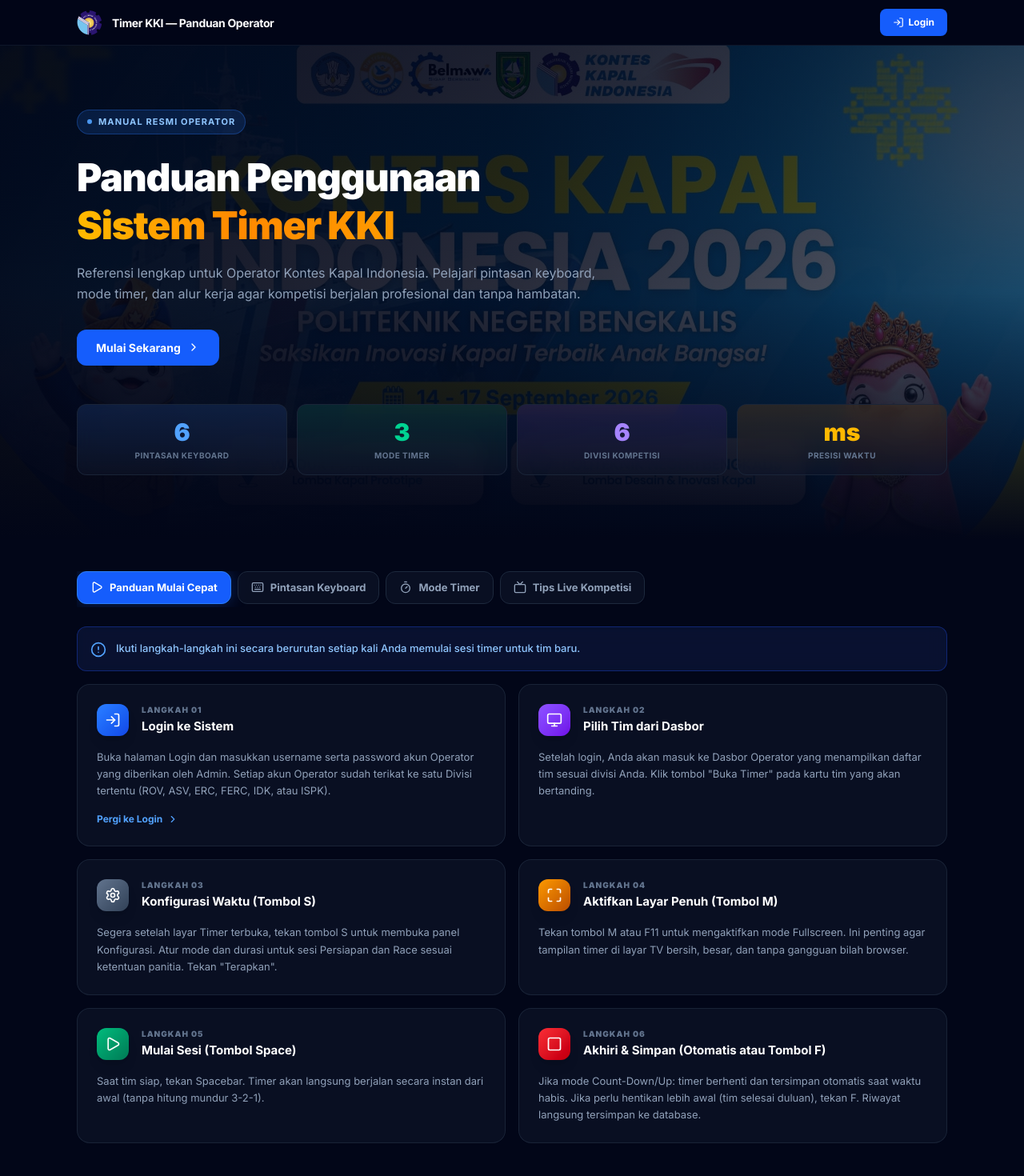
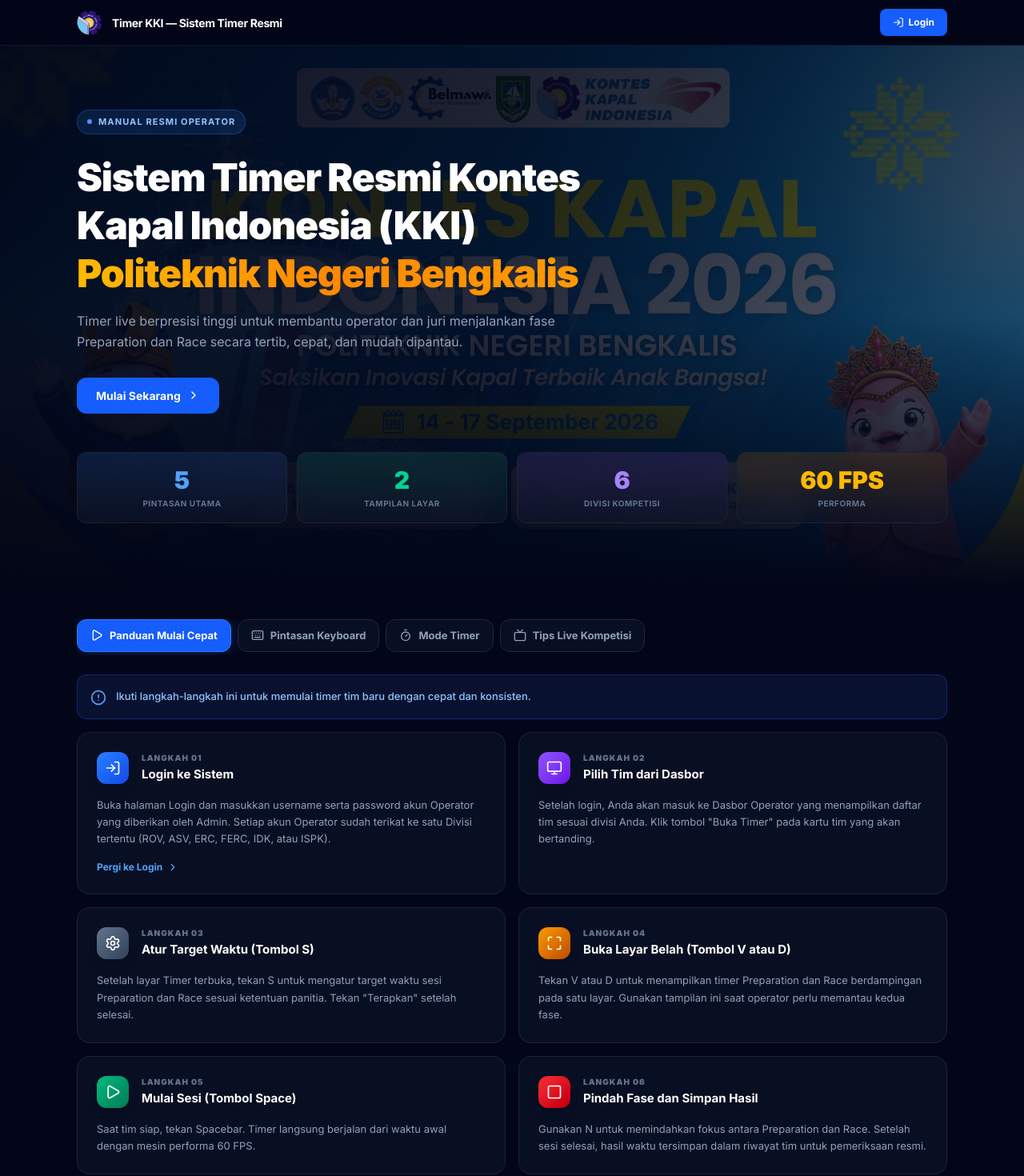
Before and after one commit to ikiiky67-cmyk/timer-kontes-kapal-indonesia, a Next.js app: page / in a window 1280 px wide. Shown: the top 1470 px of the page at 80% size. Built offline with nearby package versions, Linux system fonts and the light colour scheme.

Commit message:
timer update8

```diff
--- a/app/page.tsx
+++ b/app/page.tsx
@@ -33,50 +33,42 @@
   {
     key: 'Space',
     action: 'Mulai / Jeda Timer',
-    detail: 'Menjalankan timer secara instan (tanpa delay). Jika timer sedang berjalan, menekan tombol ini akan menjedanya.',
+    detail: 'Mulai atau jeda timer secara instan. Gunakan saat tim sudah siap menjalankan sesi.',
     color: 'bg-blue-950/50 border-blue-800/60',
     textColor: 'text-blue-200',
     keyColor: 'bg-blue-600 text-white shadow-[0_0_12px_rgba(37,99,235,0.4)]',
   },
   {
-    key: 'S',
-    action: 'Buka Konfigurasi',
-    detail: 'Membuka panel Konfigurasi Pertandingan untuk mengatur target waktu dan mode timer (Mundur / Maju / Stopwatch) untuk sesi Persiapan dan Race.',
+    key: 'N',
+    action: 'Pindah Fokus Timer',
+    detail: 'Memindahkan fokus antara timer Preparation dan Race agar Anda dapat mengendalikan sesi yang tepat.',
     color: 'bg-slate-800/60 border-slate-700/60',
     textColor: 'text-slate-200',
     keyColor: 'bg-slate-600 text-white shadow-[0_0_12px_rgba(71,85,105,0.4)]',
   },
   {
-    key: 'F',
-    action: 'Selesaikan / Stop Timer',
-    detail: 'Menghentikan timer secara paksa dan langsung menyimpan waktu saat ini ke riwayat database. Berguna jika tim selesai sebelum waktu habis.',
+    key: 'V / D',
+    action: 'Buka Layar Belah',
+    detail: 'Membuka tampilan Dual Screen untuk melihat timer Preparation dan Race berdampingan dalam satu layar.',
     color: 'bg-emerald-950/50 border-emerald-800/60',
     textColor: 'text-emerald-200',
     keyColor: 'bg-emerald-600 text-white shadow-[0_0_12px_rgba(5,150,105,0.4)]',
   },
   {
-    key: 'H',
-    action: 'Lihat Riwayat Tim',
-    detail: 'Membuka panel Riwayat untuk melihat catatan waktu sesi-sesi sebelumnya dari tim yang sedang aktif. Hanya tersedia saat timer idle/selesai.',
+    key: 'R',
+    action: 'Reset Timer',
+    detail: 'Mengembalikan timer yang sedang fokus ke waktu awal sebelum sesi dimulai.',
     color: 'bg-violet-950/50 border-violet-800/60',
     textColor: 'text-violet-200',
     keyColor: 'bg-violet-600 text-white shadow-[0_0_12px_rgba(124,58,237,0.4)]',
   },
   {
-    key: 'M / F11',
-    action: 'Toggle Layar Penuh',
-    detail: 'Mengaktifkan atau menonaktifkan mode Fullscreen untuk tampilan TV. Gunakan ini sebelum memulai sesi agar tampilan bersih tanpa bilah browser.',
+    key: 'S',
+    action: 'Atur Target Waktu',
+    detail: 'Membuka pengaturan untuk menentukan target waktu kompetisi pada sesi Preparation dan Race.',
     color: 'bg-amber-950/50 border-amber-800/60',
     textColor: 'text-amber-200',
     keyColor: 'bg-amber-600 text-white shadow-[0_0_12px_rgba(217,119,6,0.4)]',
-  },
-  {
-    key: 'Esc',
-    action: 'Tutup / Keluar',
-    detail: 'Menutup panel yang sedang terbuka (Konfigurasi atau Riwayat). Jika tidak ada panel yang terbuka, akan keluar dari layar timer dan kembali ke Dasbor Operator.',
-    color: 'bg-red-950/50 border-red-800/60',
-    textColor: 'text-red-200',
-    keyColor: 'bg-red-700 text-white shadow-[0_0_12px_rgba(185,28,28,0.4)]',
   },
 ];
 
@@ -86,7 +78,7 @@
     badge: 'bg-emerald-500/15 text-emerald-400 border border-emerald-500/30',
     dot: 'bg-emerald-400 shadow-[0_0_8px_rgba(52,211,153,0.6)]',
     glow: 'shadow-emerald-500/10',
-    desc: 'Timer dimulai dari waktu target yang ditentukan dan berjalan mundur hingga 00:00.00. Saat mencapai nol, sistem otomatis menyimpan hasil dan berpindah ke sesi berikutnya.',
+    desc: 'Timer dimulai dari waktu target yang ditentukan dan berjalan mundur hingga 00:00.00. Saat selesai, sistem menyimpan hasil dan menyiapkan sesi berikutnya.',
     use: 'Paling umum digunakan untuk kedua sesi Persiapan dan Race di kontes KKI.',
     config: 'Atur Menit & Detik target. Default: Persiapan = 5 menit, Race = 15 menit.',
     icon: <RotateCcw className="w-5 h-5 text-emerald-400" />,
@@ -96,7 +88,7 @@
     badge: 'bg-indigo-500/15 text-indigo-400 border border-indigo-500/30',
     dot: 'bg-indigo-400 shadow-[0_0_8px_rgba(129,140,248,0.6)]',
     glow: 'shadow-indigo-500/10',
-    desc: 'Timer dimulai dari 00:00.00 dan berjalan maju hingga mencapai waktu target yang ditentukan. Berguna jika panitia ingin memantau seberapa lama waktu yang terpakai.',
+    desc: 'Timer dimulai dari 00:00.00 dan berjalan maju hingga mencapai target waktu. Berguna untuk memantau durasi yang digunakan tim.',
     use: 'Digunakan jika format penilaian berdasarkan waktu tercepat dari titik nol.',
     config: 'Atur Menit & Detik batas maksimum. Timer akan berhenti dan menyimpan saat batas tercapai.',
     icon: <Play className="w-5 h-5 text-indigo-400" />,
@@ -106,7 +98,7 @@
     badge: 'bg-amber-500/15 text-amber-400 border border-amber-500/30',
     dot: 'bg-amber-400 shadow-[0_0_8px_rgba(251,191,36,0.6)]',
     glow: 'shadow-amber-500/10',
-    desc: 'Timer berjalan maju dari 00:00.00 tanpa batas waktu. Operator harus menekan tombol F secara manual untuk menghentikan dan menyimpan waktu.',
+    desc: 'Timer berjalan maju dari 00:00.00 tanpa batas waktu. Operator menghentikan timer saat sesi selesai untuk menyimpan durasi aktual.',
     use: 'Digunakan jika panitia tidak menetapkan batas waktu spesifik dan ingin merekam durasi aktual.',
     config: 'Tidak memerlukan pengaturan target waktu (input Menit/Detik akan dinonaktifkan).',
     icon: <Clock className="w-5 h-5 text-amber-400" />,
@@ -132,16 +124,16 @@
   },
   {
     num: '03',
-    title: 'Konfigurasi Waktu (Tombol S)',
-    desc: 'Segera setelah layar Timer terbuka, tekan tombol S untuk membuka panel Konfigurasi. Atur mode dan durasi untuk sesi Persiapan dan Race sesuai ketentuan panitia. Tekan "Terapkan".',
+    title: 'Atur Target Waktu (Tombol S)',
+    desc: 'Setelah layar Timer terbuka, tekan S untuk mengatur target waktu sesi Preparation dan Race sesuai ketentuan panitia. Tekan "Terapkan" setelah selesai.',
     icon: <Settings className="w-5 h-5" />,
     accent: 'from-slate-500 to-slate-700',
     action: null,
   },
   {
     num: '04',
-    title: 'Aktifkan Layar Penuh (Tombol M)',
-    desc: 'Tekan tombol M atau F11 untuk mengaktifkan mode Fullscreen. Ini penting agar tampilan timer di layar TV bersih, besar, dan tanpa gangguan bilah browser.',
+    title: 'Buka Layar Belah (Tombol V atau D)',
+    desc: 'Tekan V atau D untuk menampilkan timer Preparation dan Race berdampingan pada satu layar. Gunakan tampilan ini saat operator perlu memantau kedua fase.',
     icon: <Maximize className="w-5 h-5" />,
     accent: 'from-amber-500 to-amber-700',
     action: null,
@@ -149,15 +141,15 @@
   {
     num: '05',
     title: 'Mulai Sesi (Tombol Space)',
-    desc: 'Saat tim siap, tekan Spacebar. Timer akan langsung berjalan secara instan dari awal (tanpa hitung mundur 3-2-1).',
+    desc: 'Saat tim siap, tekan Spacebar. Timer langsung berjalan dari waktu awal dengan mesin performa 60 FPS.',
     icon: <Play className="w-5 h-5" />,
     accent: 'from-emerald-500 to-emerald-700',
     action: null,
   },
   {
     num: '06',
-    title: 'Akhiri & Simpan (Otomatis atau Tombol F)',
-    desc: 'Jika mode Count-Down/Up: timer berhenti dan tersimpan otomatis saat waktu habis. Jika perlu hentikan lebih awal (tim selesai duluan), tekan F. Riwayat langsung tersimpan ke database.',
+    title: 'Pindah Fase dan Simpan Hasil',
+    desc: 'Gunakan N untuk memindahkan fokus antara Preparation dan Race. Setelah sesi selesai, hasil waktu tersimpan dalam riwayat tim untuk pemeriksaan resmi.',
     icon: <Square className="w-5 h-5" />,
     accent: 'from-red-500 to-red-700',
     action: null,
@@ -183,7 +175,7 @@
               />
             </div>
             <span className="font-bold text-white text-[14px] tracking-tight hidden sm:block">
-              Timer KKI — Panduan Operator
+              Timer KKI — Sistem Timer Resmi
             </span>
             <span className="font-bold text-white text-[14px] tracking-tight sm:hidden">
               Timer KKI
@@ -224,16 +216,15 @@
             </div>
 
             <h1 className="text-3xl sm:text-4xl md:text-5xl font-black tracking-tight leading-tight mb-4">
-              <span className="text-white">Panduan Penggunaan</span>
+              <span className="text-white">Sistem Timer Resmi Kontes Kapal Indonesia (KKI)</span>
               <br />
               <span className="bg-gradient-to-r from-amber-400 via-orange-400 to-amber-500 bg-clip-text text-transparent">
-                Sistem Timer KKI
+                Politeknik Negeri Bengkalis
               </span>
             </h1>
 
             <p className="text-slate-400 text-[15px] sm:text-base leading-relaxed mb-8">
-              Referensi lengkap untuk Operator Kontes Kapal Indonesia. Pelajari pintasan keyboard,
-              mode timer, dan alur kerja agar kompetisi berjalan profesional dan tanpa hambatan.
+              Timer live berpresisi tinggi untuk membantu operator dan juri menjalankan fase Preparation dan Race secara tertib, cepat, dan mudah dipantau.
             </p>
 
             <Link
@@ -248,10 +239,10 @@
           {/* Stat Cards (glassmorphism) */}
           <div className="grid grid-cols-2 sm:grid-cols-4 gap-3 mt-12">
             {[
-              { label: 'Pintasan Keyboard', value: '6', color: 'text-blue-400', glow: 'from-blue-500/20 to-transparent' },
-              { label: 'Mode Timer', value: '3', color: 'text-emerald-400', glow: 'from-emerald-500/20 to-transparent' },
+              { label: 'Pintasan Utama', value: '5', color: 'text-blue-400', glow: 'from-blue-500/20 to-transparent' },
+              { label: 'Tampilan Layar', value: '2', color: 'text-emerald-400', glow: 'from-emerald-500/20 to-transparent' },
               { label: 'Divisi Kompetisi', value: '6', color: 'text-violet-400', glow: 'from-violet-500/20 to-transparent' },
-              { label: 'Presisi Waktu', value: 'ms', color: 'text-amber-400', glow: 'from-amber-500/20 to-transparent' },
+              { label: 'Performa', value: '60 FPS', color: 'text-amber-400', glow: 'from-amber-500/20 to-transparent' },
             ].map((s) => (
               <div
                 key={s.label}
@@ -292,7 +283,7 @@
             <div className="bg-blue-950/40 border border-blue-800/50 backdrop-blur-md rounded-xl p-4 flex items-start gap-3">
               <AlertCircle className="w-5 h-5 text-blue-400 flex-shrink-0 mt-0.5" />
               <p className="text-[13px] text-blue-300 font-medium leading-relaxed">
-                Ikuti langkah-langkah ini secara berurutan setiap kali Anda memulai sesi timer untuk tim baru.
+                Ikuti langkah-langkah ini untuk memulai timer tim baru dengan cepat dan konsisten.
               </p>
             </div>
             <div className="grid grid-cols-1 sm:grid-cols-2 gap-4">
@@ -332,8 +323,7 @@
             <div className="bg-slate-900/60 backdrop-blur-md border border-slate-800/80 rounded-xl p-4 flex items-start gap-3">
               <Keyboard className="w-5 h-5 text-slate-400 flex-shrink-0 mt-0.5" />
               <p className="text-[13px] text-slate-400 leading-relaxed">
-                Semua pintasan bekerja langsung di layar Timer tanpa perlu mengklik apapun.
-                Hafalkan pintasan ini agar Anda bisa menjalankan timer secara profesional tanpa menyentuh mouse.
+                Semua pintasan bekerja langsung di layar Timer. Gunakan keyboard agar pengoperasian tetap cepat saat kompetisi berlangsung.
               </p>
             </div>
             <div className="grid grid-cols-1 gap-3">
@@ -361,9 +351,9 @@
             <div className="bg-slate-900/60 backdrop-blur-md border border-slate-800/80 rounded-xl p-4 flex items-start gap-3">
               <Settings className="w-5 h-5 text-slate-400 flex-shrink-0 mt-0.5" />
               <p className="text-[13px] text-slate-400 leading-relaxed">
-                Mode timer diatur melalui panel Konfigurasi (tekan{' '}
+                Target waktu diatur melalui panel Konfigurasi (tekan{' '}
                 <kbd className="bg-slate-700 text-slate-200 text-[11px] font-bold px-1.5 py-0.5 rounded font-mono">S</kbd>
-                {' '}di layar timer). Anda dapat mengatur mode yang berbeda untuk sesi Persiapan dan Race secara bersamaan.
+                {' '}di layar timer). Anda dapat mengatur target berbeda untuk sesi Preparation dan Race secara bersamaan.
               </p>
             </div>
             <div className="grid grid-cols-1 gap-4">
@@ -398,38 +388,38 @@
           <div className="space-y-3">
             {[
               {
-                title: 'Selalu Konfigurasi SEBELUM Memulai',
-                body: 'Tekan S segera setelah masuk ke layar timer. Jangan menunggu hingga tim sudah siap di arena. Pastikan mode dan durasi sudah benar untuk kedua sesi (Persiapan & Race) sekaligus sebelum Anda menekan Spacebar pertama kali.',
+                title: 'Atur Target Sebelum Memulai',
+                body: 'Tekan S setelah masuk ke layar timer. Pastikan target waktu untuk Preparation dan Race sudah benar sebelum tim siap di arena.',
                 accent: 'border-amber-800/50 bg-amber-950/30',
                 iconColor: 'text-amber-400',
               },
               {
-                title: 'Aktifkan Fullscreen untuk Layar TV',
-                body: 'Tekan M atau F11 sebelum memulai sesi. Mode Fullscreen menghilangkan bilah URL browser dan semua elemen distraksi. Tampilan timer akan terlihat besar dan bersih di layar TV/proyektor yang disaksikan penonton.',
+                title: 'Gunakan Layar Belah Saat Memantau Dua Fase',
+                body: 'Tekan V atau D untuk membuka Dual Screen. Preparation dan Race tampil berdampingan sehingga operator dapat melihat fase yang sedang aktif dengan jelas.',
                 accent: 'border-blue-800/50 bg-blue-950/30',
                 iconColor: 'text-blue-400',
               },
               {
                 title: 'Timer Dimulai Secara Instan',
-                body: 'Timer sekarang berjalan secara instan tanpa delay atau hitung mundur 3-2-1 saat Anda menekan tombol Spacebar. Pastikan aba-aba ke tim sudah dilakukan sebelum Anda menekan tombol mulai.',
+                body: 'Tekan Spacebar setelah aba-aba diberikan. Timer langsung berjalan dengan performa 60 FPS agar tampilan tetap halus dan responsif.',
                 accent: 'border-slate-700/50 bg-slate-800/30',
                 iconColor: 'text-slate-400',
               },
               {
                 title: 'Transisi Otomatis Persiapan → Race',
-                body: 'Setelah sesi Persiapan selesai (waktu habis atau Anda tekan F), sistem otomatis menyimpan catatan waktu Persiapan, mengunci status tim menjadi "RACING", dan mempersiapkan timer untuk sesi Race. Anda cukup tekan Spacebar kembali untuk memulai Race.',
+                body: 'Setelah sesi Preparation selesai, sistem menyimpan catatan waktunya dan menyiapkan sesi Race. Tekan N untuk memindahkan fokus, lalu Spacebar untuk memulai Race.',
                 accent: 'border-emerald-800/50 bg-emerald-950/30',
                 iconColor: 'text-emerald-400',
               },
               {
-                title: 'Gunakan Tombol F untuk Penghentian Darurat',
-                body: 'Jika tim selesai sebelum waktu habis (khususnya di mode Count-Down), tekan F untuk langsung menyimpan waktu saat itu. Ini adalah cara tercepat dan paling aman untuk mencatat hasil tanpa menunggu timer habis sendiri.',
+                title: 'Kembalikan Timer dengan Tombol R',
+                body: 'Jika perlu mengulang persiapan sebelum sesi dimulai, tekan R untuk mengembalikan timer yang sedang fokus ke waktu awal.',
                 accent: 'border-red-800/50 bg-red-950/30',
                 iconColor: 'text-red-400',
               },
               {
                 title: 'Riwayat Tim Tersimpan Otomatis di Server',
-                body: 'Setiap kali timer selesai (otomatis maupun manual lewat F), catatan waktu langsung disimpan ke database. Admin dapat melihat, mengelola, dan mengekspor semua riwayat ini ke PDF melalui menu "Riwayat Waktu" di panel Admin.',
+                body: 'Setiap hasil sesi tersimpan dalam riwayat tim. Admin dapat memeriksa catatan resmi dan mengekspor laporan PDF untuk proses pengesahan.',
                 accent: 'border-violet-800/50 bg-violet-950/30',
                 iconColor: 'text-violet-400',
               },
```
Also changed, not shown: 1 other file (tests, documents, lock files or other folders).
